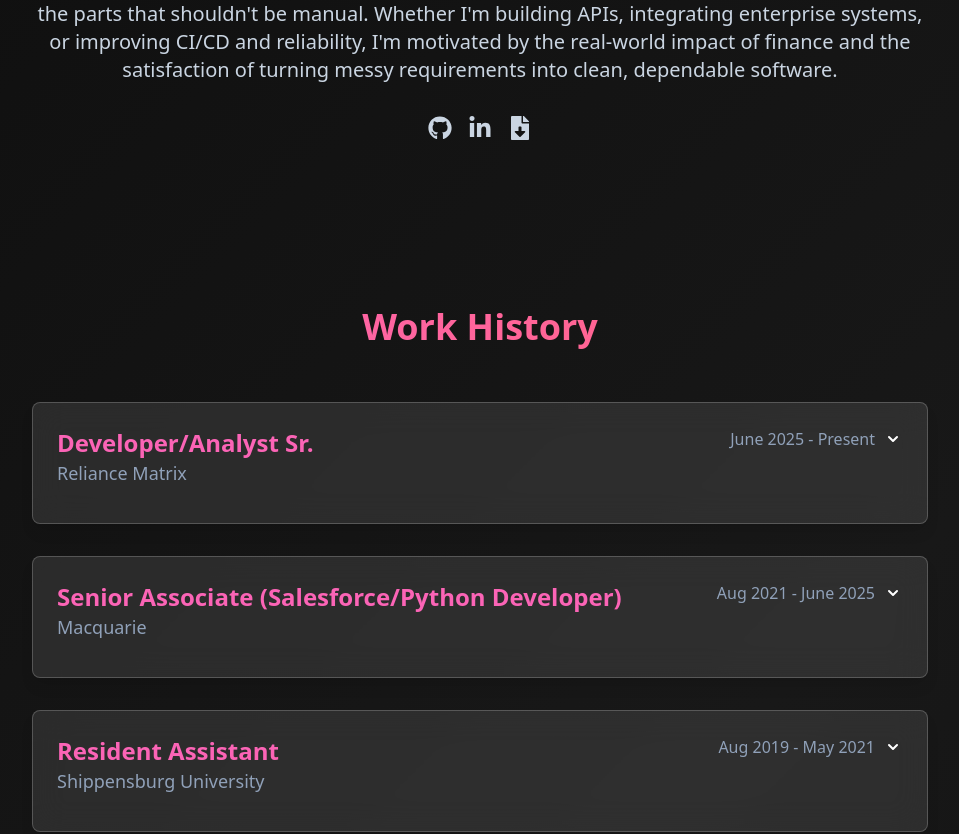
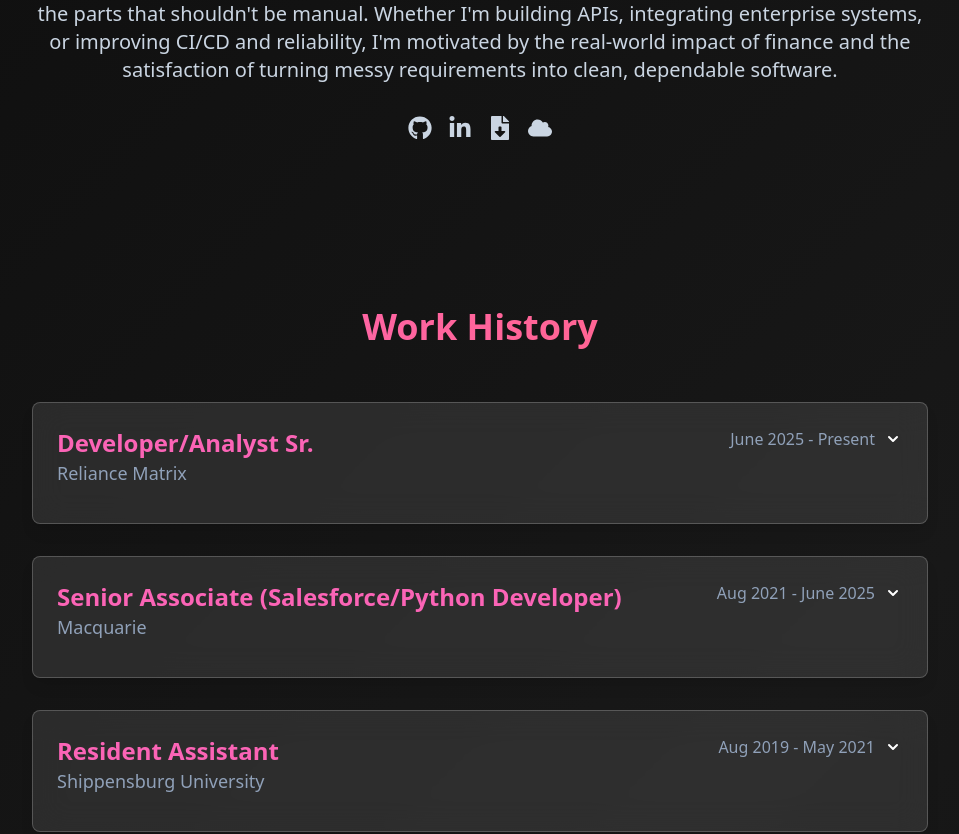
Before and after one commit to kimberlyo31/kimberlyo31.github.io, a Next.js app: page / in a window 1280 px wide. Shown: the part 1108-1942 px from the top of the page, without its empty margins (160-1119 px from the left). Built offline with nearby package versions, Linux system fonts and the light colour scheme.

Commit message:
added trailhead link

```diff
--- a/src/app/page.tsx
+++ b/src/app/page.tsx
@@ -2,7 +2,7 @@
 
 import { useState } from 'react'
 import { useEffect } from 'react'
-import { FaGithub } from "react-icons/fa";
+import { FaCloud, FaGithub } from "react-icons/fa";
 import { FaLinkedinIn } from "react-icons/fa";
 import { FaFileDownload } from "react-icons/fa";
 import { HiChevronDown } from "react-icons/hi"
@@ -201,6 +201,14 @@
             >
               <FaFileDownload />
             </a>
+            <a
+              href="https://www.salesforce.com/trailblazer/kimberlyo31"
+              target="_blank"
+              rel="noopener noreferrer"
+              className="text-slate-300 hover:text-pink-400 transition-colors text-2xl"
+            >
+              <FaCloud />
+            </a>
           </div>
         </div>
       </section>
@@ -271,10 +279,10 @@
             <p className="text-lg text-slate-300 mb-1">Bachelor of Science in Software Engineering, Minor in Criminal Justice</p>
             <p className="text-slate-400 mb-4">Aug 2017 - May 2021</p>
 
-            {/* <h3 className="text-2xl font-semibold text-pink-400 mb-3">Certifications</h3>
+            <h3 className="text-2xl font-semibold text-pink-400 mb-3">Certifications</h3>
             <p className="text-slate-300 text-lg">
               Salesforce Administrator | Salesforce Platform Developer I
-            </p> */}
+            </p>
 
           </div>
         </div>
@@ -357,6 +365,14 @@
               >
                 Resume
               </a>
+            <a
+              href="https://www.salesforce.com/trailblazer/kimberlyo31"
+              target="_blank"
+              rel="noopener noreferrer"
+              className="text-slate-300 hover:text-pink-400 transition-colors text-2xl"
+            >
+              Trailhead
+            </a>
             </div>
           </div>
         </div>
```
